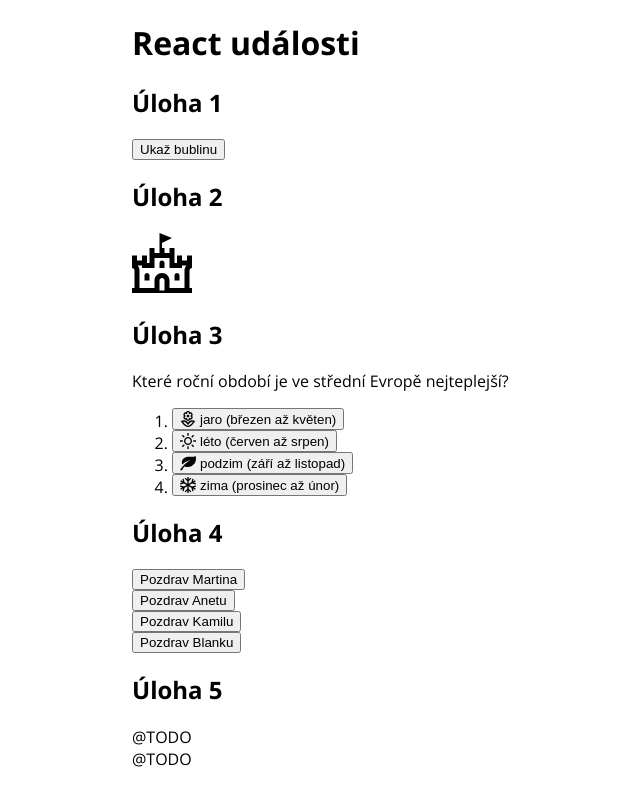
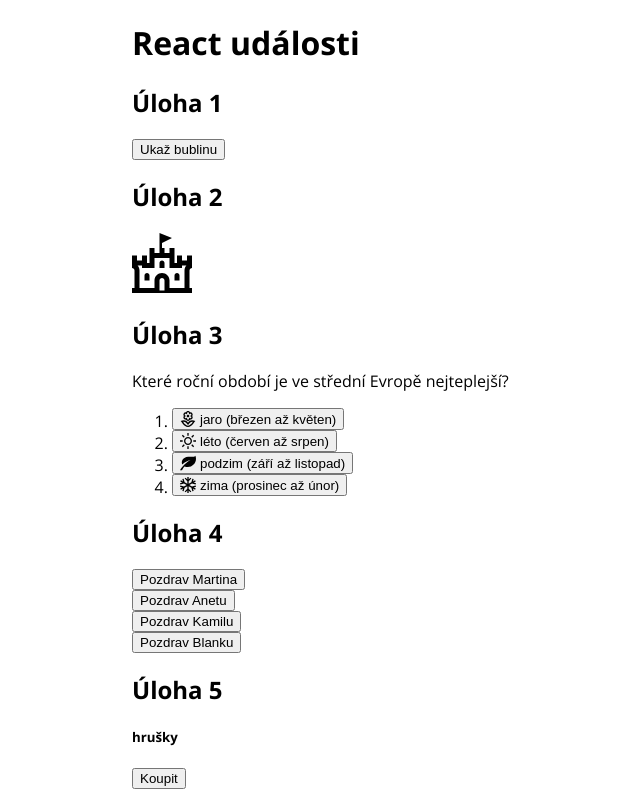
Before and after one commit to KamilaSemotanova/cviceni-react-udalosti, a React app: page / in a window 1280 px wide. Shown: the top 795 px of the page, without its empty margins (300-940 px from the left). Built offline with nearby package versions, Linux system fonts and the light colour scheme.

Commit message:
solution to task 5

```diff
--- a/src/Uloha5/index.jsx
+++ b/src/Uloha5/index.jsx
@@ -1,23 +1,37 @@
-import React from 'react'
+import React from 'react';
 
 // Zadání 1: Dopiš komponentu `NakupniPolozka`, aby v divu byl vypsaný název položky a tlačítko s textem „koupit“.
 // Zadání 2: Po kliknutí na tlačítko vypiš do konzole „Uživatel chce koupit DOPLŇ_NÁZEV_POLOŽKY“.
 
 export const NakupniPolozka = ({ nazev }) => {
-	return <div>@TODO</div>
-}
+  return (
+    <div>
+      <h5>{nazev}</h5>
+      <button
+        onClick={() => {
+          console.log(`Uživatel chce koupit ${nazev}`);
+        }}
+      >
+        Koupit
+      </button>
+    </div>
+  );
+};
 
 // Zadání 3: Pomocí `polozky.map` vypiš všechny názvy jako nákupní položky.
 
 // Bonus: Nastav jednotlivým položkám ve výpisu `key`, aby vývojářské nástroje v prohlížeči nezobrazovaly varování. Nápověda: Key musí být v seznamu unikátní. Použij název položky.
 
 export const Uloha5 = () => {
-	const polozky = ['hrušky', 'jablka', 'třešně', 'jahody']
+  const polozky = ['hrušky', 'jablka', 'třešně', 'jahody'];
 
-	return (
-		<>
-			<NakupniPolozka nazev="hrušky" />
-			<NakupniPolozka nazev="jablka" />
-		</>
-	)
-}
+  const list = polozky.map((ovoce) => {
+    return <NakupniPolozka nazev={ovoce} key={ovoce} />;
+  });
+  return list;
+
+  // <>
+  //   <NakupniPolozka nazev="hrušky" />
+  //   <NakupniPolozka nazev="jablka" />
+  // </>
+};
```
